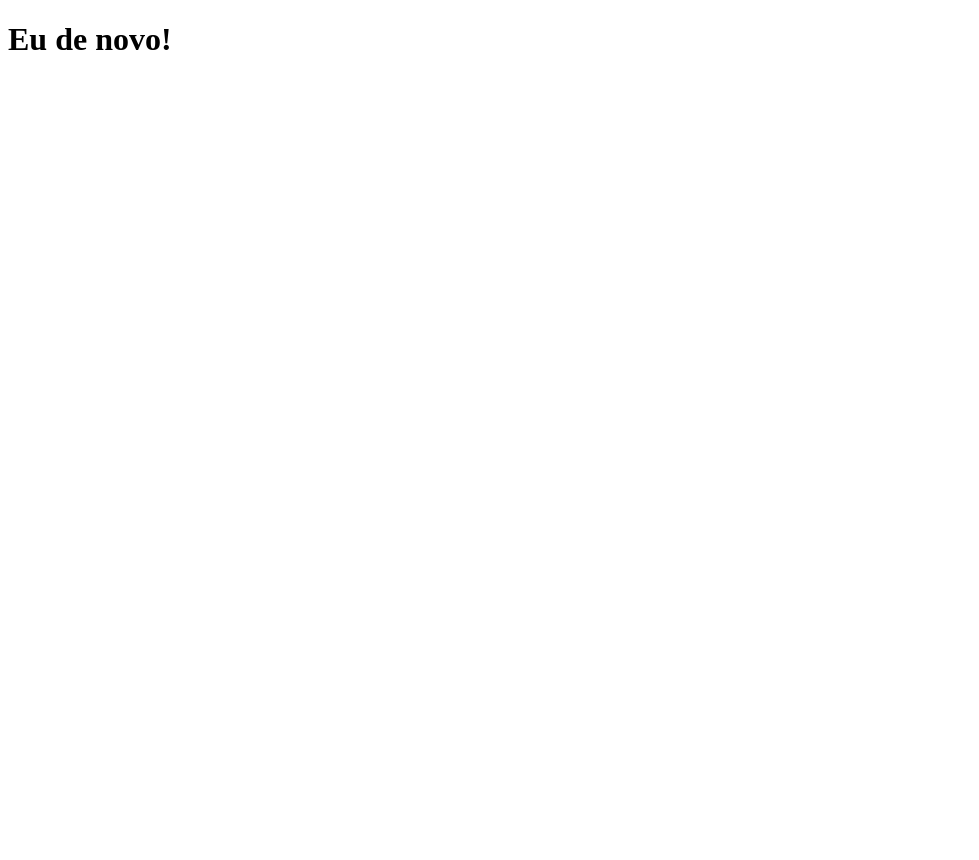
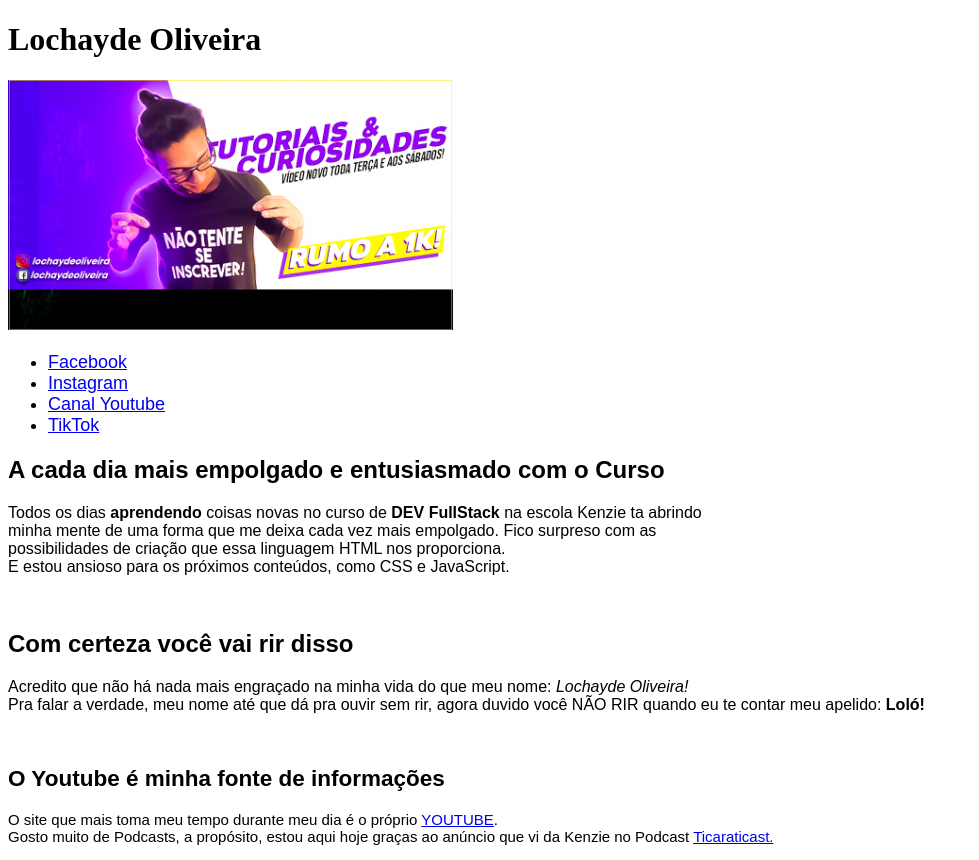
Before and after one commit to LochaydeOliveira/pagina_perfil, a plain HTML site: page index.html in a window 1280 px wide. Shown: the whole page, without its empty margins (0-979 px from the left). Before the commit the page ends 800 px from the top, so only its background shows below. Drawn offline with Linux system fonts and the light colour scheme.

Commit message:
Substitui todos os arquivos e pastas

```diff
--- a/index.html
+++ b/index.html
@@ -1,10 +1,63 @@
 <!DOCTYPE html>
-<html lang="pt-BR">
+<html lang="pt-br">
 <head>
     <meta charset="UTF-8">
-    <title>Document</title>
+    <title>S1-16 | Atividade - HTML: Página de perfil</title>
 </head>
+
 <body>
-    <h1>Eu de novo!</h1>
+    <header>
+        <h1>Lochayde Oliveira</h1>
+    </header>
+    <aside>
+        <section>
+            <div>
+                <img src="img/Modelo-Capa-face.png" alt="capa do facebook de lochayde olioveira" style="height: 250px;">
+            </div>
+        </section>
+        <section style="font-family: arial;font-size: 18px;">
+            <ul>
+                <li>
+                    <a href="https://www.facebook.com/LochaydeOli/" target="_blank">Facebook</a>
+                </li>
+
+                <li>
+                    <a href="https://www.instagram.com/lochaydeoliveira/" target="_blank">Instagram</a>
+                </li>
+
+
+                <li>
+                    <a href="https://bit.ly/3fF1Bck" target="_blank">Canal Youtube</a>
+                </li>
+
+                <li>
+                    <a href="https://www.tiktok.com/@lochaydeoliveira?is_from_webapp=1&sender_device=pc" target="_blank">TikTok</a>
+                </li>
+
+            </ul>
+        </section>
+    </aside>
+
+    <main style="font-family: arial;">
+        <section>
+
+            <h2>A cada dia mais empolgado e entusiasmado com o Curso</h2>
+            <p>
+                Todos os dias <strong>aprendendo</strong> coisas novas no curso de <b>DEV FullStack</b> na escola Kenzie ta abrindo <br>minha mente de uma forma que me deixa cada vez mais empolgado. Fico surpreso com as <br>possibilidades de criação que essa linguagem HTML nos proporciona. <br>E estou ansioso para os próximos conteúdos, como CSS e JavaScript.
+            </p>
+            <br>
+            <h2>Com certeza você vai rir disso</h2>
+            <p>
+                Acredito que não há nada mais engraçado na minha vida do que meu nome: <i>Lochayde Oliveira!</i><br>Pra falar a verdade, meu nome até que dá pra ouvir sem rir, agora duvido você NÃO RIR quando eu te contar meu apelido: <b>Loló!</b>
+            </p>
+        </section>
+    </main>
+    <br>
+    <footer style="font-family: arial;font-size: 15px">
+        <h2>O Youtube é minha fonte de informações</h2>
+        <section>
+            <p>O site que mais toma meu tempo durante meu dia é o próprio <a href="https://www.youtube.com/" target="_blank">YOUTUBE</a>. <br>Gosto muito de Podcasts, a propósito, estou aqui hoje graças ao anúncio que vi da Kenzie no Podcast <a href="https://www.youtube.com/c/TICARACATICAST" target="_blank">Ticaraticast.</a></p>
+        </section>
+    </footer>
 </body>
 </html>
```
Also changed, not shown: src/img/Modelo-Capa-face.png (added).
